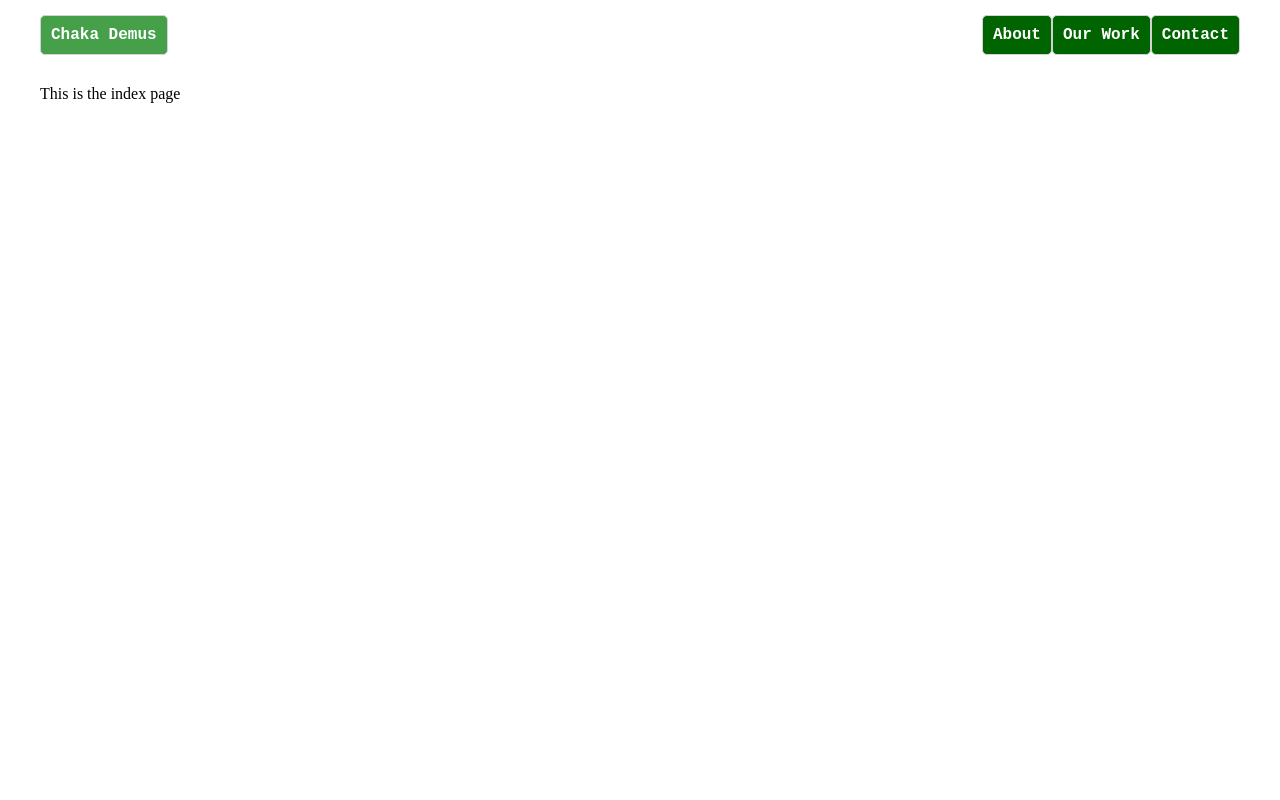
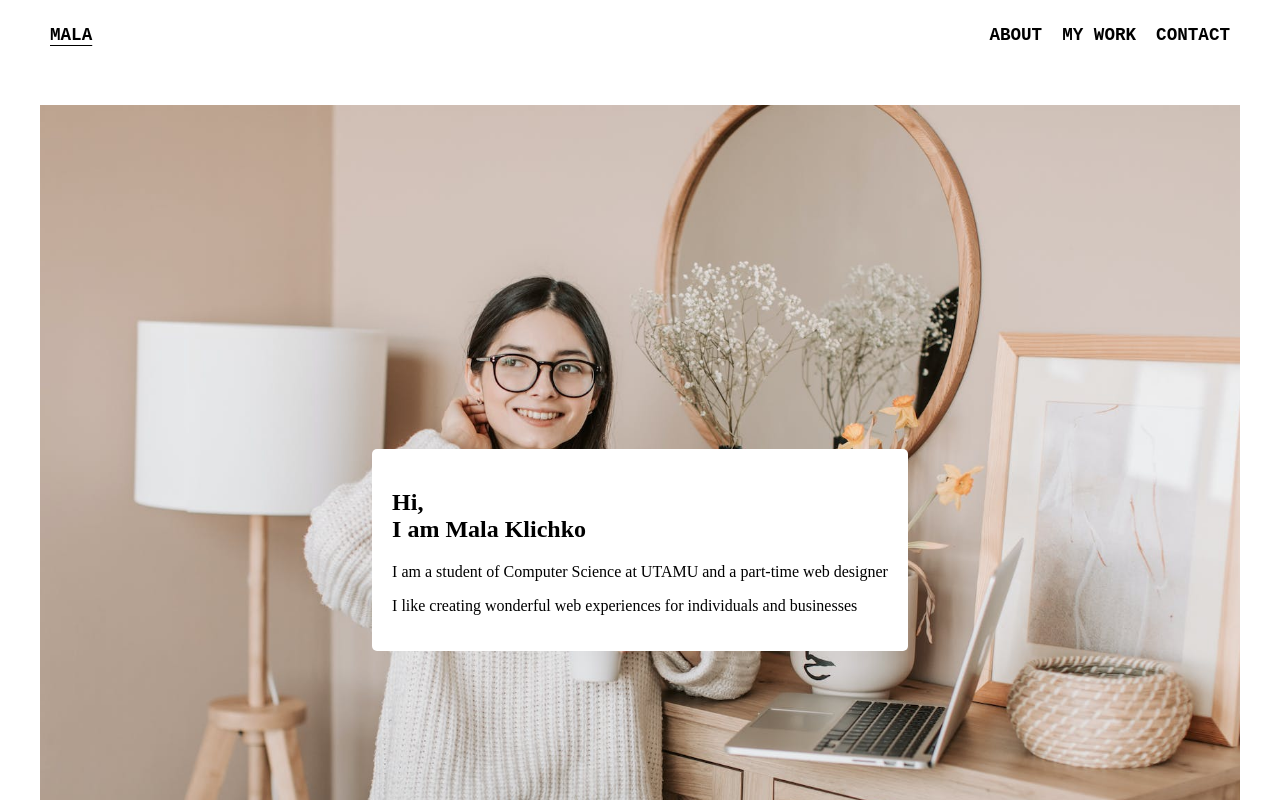
Before and after one commit to Edward-K1/Group1Web, a plain HTML site: page index.html in a window 1280 px wide. Shown: the top 800 px of the page. Drawn offline with Linux system fonts and the light colour scheme.

Commit message:
redesign index page

```diff
--- a/css/style.css
+++ b/css/style.css
@@ -5,25 +5,32 @@ nav {
     text-align: right;
     box-sizing: border-box;
     display: block;
-    margin-bottom: 20px;
 }
 
 nav a {
     text-decoration: none;
     color: black;
-    border: 1px solid lightgray;
+    /* border: 1px solid lightgray; */
     padding: 10px;
     float:right;
     position: relative;
-    background-color: darkgreen;
-    color: white;
+    /* background-color: darkgreen; */
+    /* color: white; */
     font-weight: bold;
     font-family: 'Courier New', Courier, Arial, monospace;
     border-radius: 5px;
+    color: black;
+    text-transform: uppercase;
+    font-size: 110%;
 }
 
 nav .nav-title {
     float: left;
+}
+
+form {
+    padding: 20px;
+    padding-bottom: 200px;
 }
 
 /* Style the submit button with a specific background color etc */
@@ -40,13 +47,23 @@ input[type=submit] {
 /* Add a background color and some padding around the form */
 .container {
     border-radius: 5px;
-    background-color: #f2f2f2;
+    background-color: #FFF;
     padding: 20px;
     }
 
+.container .contact {
+    padding: unset;
+    border: 1px dashed;
+
+}
 /* When moving the mouse over the submit button, add a darker green color */
-input[type=submit]:hover, nav a:hover, nav a.active {
+input[type=submit]:hover {
     background-color: #45a049;
+}
+
+nav a:hover, nav a.active {
+    text-decoration: underline;
+    text-underline-offset: 5px;
 }
 
 #subject {
@@ -66,11 +83,25 @@ input[type=text], textarea {
 }
 
 
+.welcome-hero {
+    display: flex;
+    align-items: center;
+    justify-content: center;
+    position: relative;
+    background: url(../img/hero-background.jpg) no-repeat;
+    background-size: cover;
+    background-position: center;
+    height: 890px;
+}
+
 /* apply style to tablet and desktop browsers */
 @media screen and (min-width: 450px) {
     body, html {
         margin: 0;
         padding: 0 20px 0;
+        min-height: 100vh;
+        display: grid;
+        grid-template-rows: 1fr auto;
     }
 }
 
--- a/index.html
+++ b/index.html
@@ -3,18 +3,34 @@
 <head>
     <meta charset="UTF-8">
     <meta name="viewport" content="width=device-width, initial-scale=1.0">
-    <title>Home - Group 1 - Chaka Demus</title>
+    <title>Home - Group 1 - Mala</title>
     <link rel="stylesheet" href="./css/style.css">
 </head>
     <body>
         <nav>
-            <a href="index.html" class="nav-title active">Chaka Demus</a>
+            <a href="index.html" class="nav-title active">Mala</a>
             <a href="contact.html" class="nav-contact">Contact</a>
-            <a href="work.html" class="nav-my-work">Our Work</a>
+            <a href="work.html" class="nav-my-work">My Work</a>
             <a href="about.html" class="nav-about">About</a>
         </nav>
 
-        <div>This is the index page</div>
+        <section id="welcome-hero" class="welcome-hero">
+            <div class="container">
+              <div class="row">
+                <div class="hero-text">
+                  <div class="header-text">
+                    <h1>Hi, <br> I am Mala Klichko</h1>
+                    <p>I am a student of Computer Science at UTAMU and a part-time web designer</p>
+                    <p>I like creating wonderful web experiences for individuals and businesses</p>
+                  </div>
+                </div>
+              </div>
+            </div>
+          </section>
+
+        <footer style="width: 100%; height: 200px; background: #2B2C2E; bottom: 0;">
+
+        </footer>
 
     </body>
 </html>
```
Also changed, not shown: about.html (+3 -3 lines), contact.html (+7 -10 lines), work.html (+3 -3 lines), img/hero-background.jpg (added), img/pexels-photo-4050408.webp (added).
